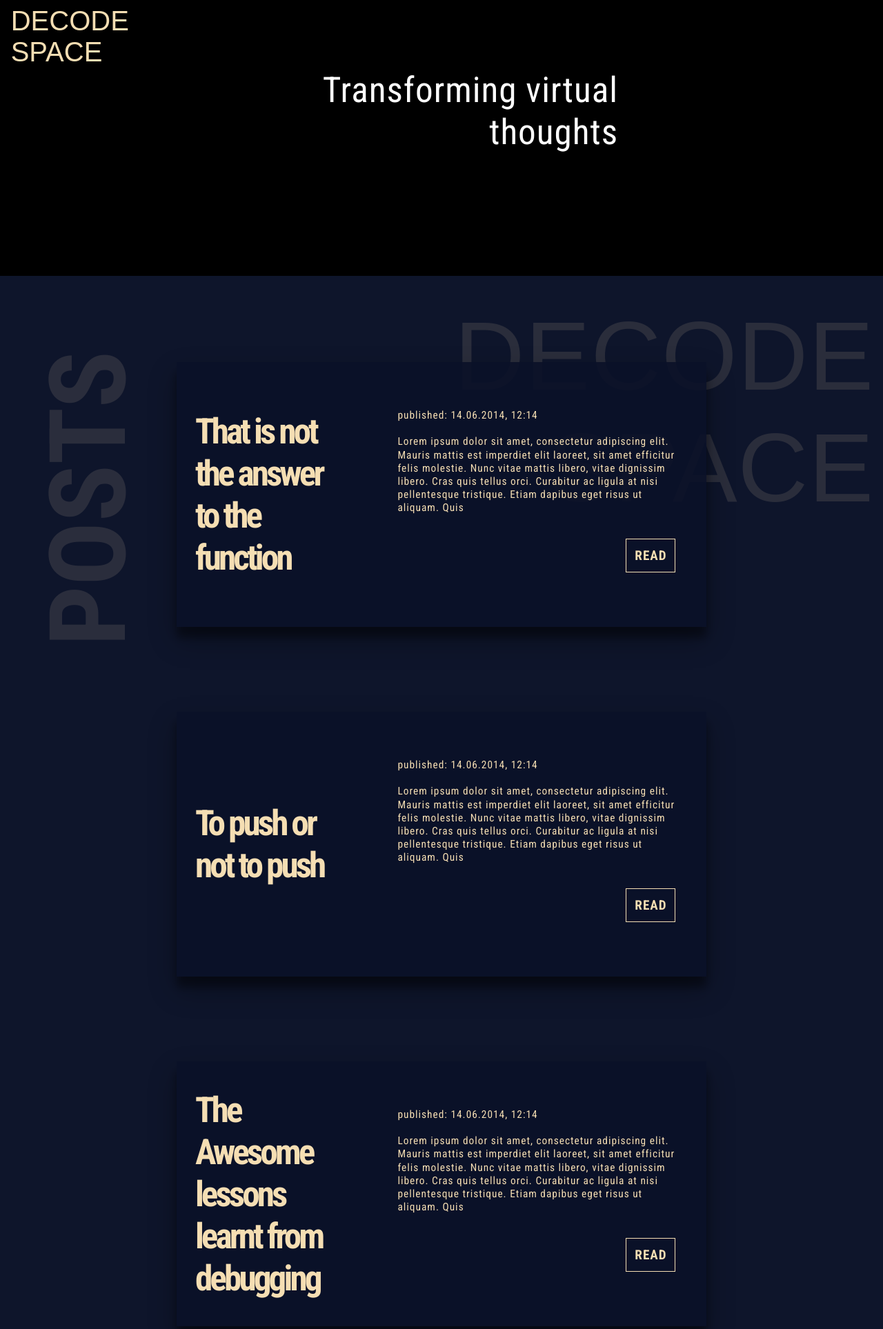
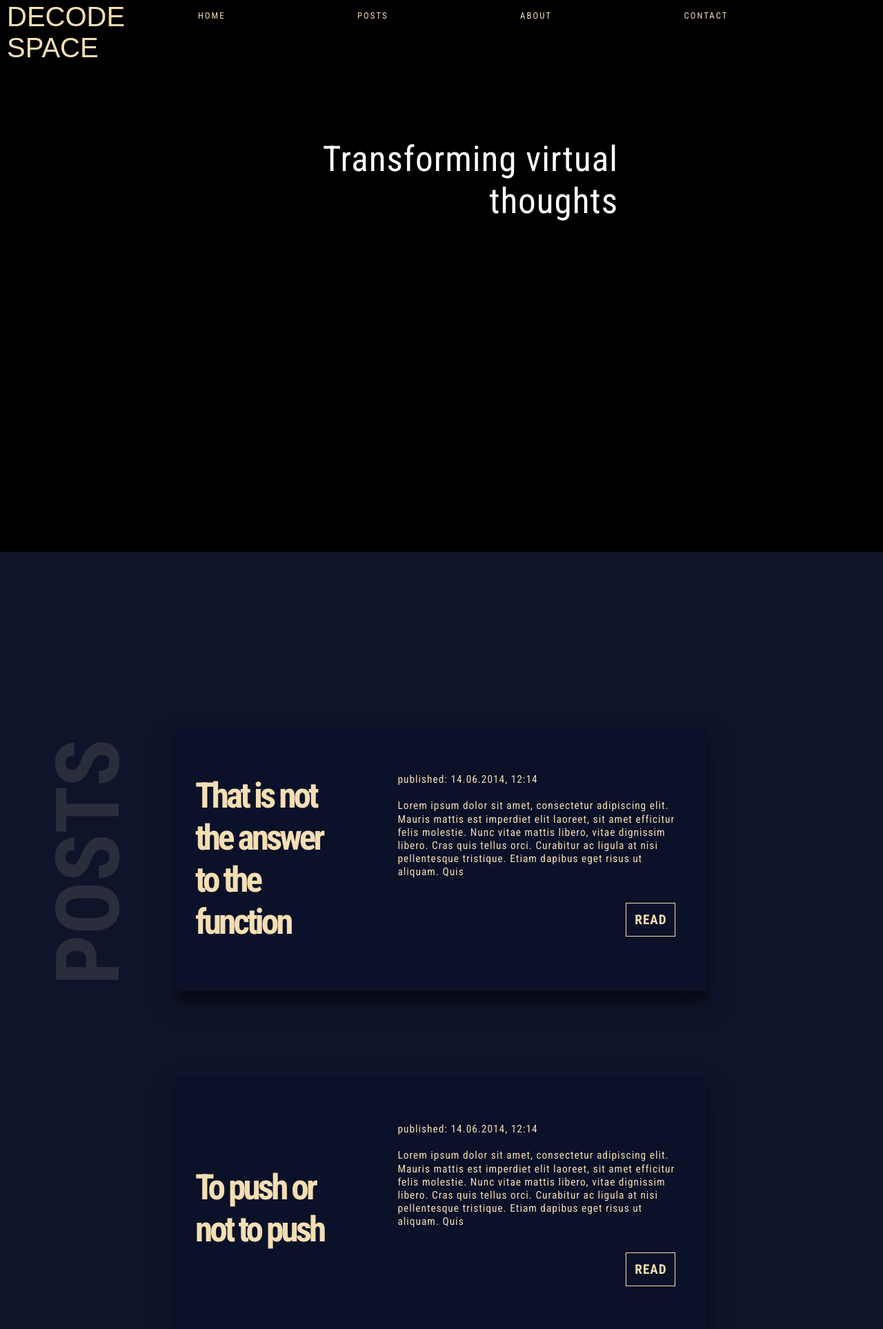
Before and after one commit to loetcodes/blogWebApp, a Django app: template blogapp/templates/blogapp/post_list.html in a window 1280 px wide. Shown: the top 1927 px of the page at 69% size. Run offline with Django 3.2, Linux system fonts and the light colour scheme; the template is opened without the code that fills it, so the values that code supplies are empty; some web fonts are replaced.

Commit message:
web page update

```diff
--- a/blogapp/templates/blogapp/post_list.html
+++ b/blogapp/templates/blogapp/post_list.html
@@ -9,10 +9,12 @@
 		<div class="title-logo">
 			<h1 class="title">decode<br>space</h1>
 		</div>
-
-		<!-- <div class="background-text">
-			<p>The Decode Space</p>
-		</div> -->
+		<nav id="navigation-bar" class="nav-bar">
+			<a class="nav-link" href="#home">Home</a>
+			<a class="nav-link" href="#posts">Posts</a>
+			<a class="nav-link" href="#about">About</a>
+			<a class="nav-link" href="#contact">Contact</a>
+		</nav>
 	</header>
 
 	</div>
@@ -20,17 +22,17 @@
 		<div class="background-text">
 			<p>Decode<br>Space</p>
 		</div>
-		<div class="top-banner">
+		<div id="home" class="top-banner">
 			<div class="banner-text-1">
 				<p>Transforming virtual thoughts</hp>
 			</div>
 		</div>
-		<div class="content-section">
+		<div id="posts" class="content-section">
 			<div class="leftside-bar">
 				<h2 class="section-heading">Posts</h2>
 			</div>
 			<div class="post-container">
-				<div class="post">
+				<div class="post-card">
 					<h3 class="post-title">That is not the answer to the function</h3>
 		            <div class="post-details">
 		            	<p>published: 14.06.2014, 12:14<br><br><!-- The random musings of one Louiz brought to you by no one, sponsored by probably negative number of people<br> -->Lorem ipsum dolor sit amet, consectetur adipiscing elit. Mauris mattis est imperdiet elit laoreet, sit amet efficitur felis molestie. Nunc vitae mattis libero, vitae dignissim libero. Cras quis tellus orci. Curabitur ac ligula at nisi pellentesque tristique. Etiam dapibus eget risus ut aliquam. Quis</p>
@@ -41,7 +43,7 @@
 		            <!-- <hr> -->
 		        </div>
 
-		        <div class="post">
+		        <div class="post-card">
 		        	<h3 class="post-title">To push or not to push</h3>
 		            <div class="post-details">
 		            	<p>published: 14.06.2014, 12:14<br><br>Lorem ipsum dolor sit amet, consectetur adipiscing elit. Mauris mattis est imperdiet elit laoreet, sit amet efficitur felis molestie. Nunc vitae mattis libero, vitae dignissim libero. Cras quis tellus orci. Curabitur ac ligula at nisi pellentesque tristique. Etiam dapibus eget risus ut aliquam. Quis</p>
@@ -52,7 +54,7 @@
 		            <!-- <hr> -->
 		        </div>
 
-		        <div class="post">
+		        <div class="post-card">
 		        	<h3 class="post-title">The Awesome lessons learnt from debugging</h3>
 		            <div class="post-details">
 		            	<p>published: 14.06.2014, 12:14<br><br>Lorem ipsum dolor sit amet, consectetur adipiscing elit. Mauris mattis est imperdiet elit laoreet, sit amet efficitur felis molestie. Nunc vitae mattis libero, vitae dignissim libero. Cras quis tellus orci. Curabitur ac ligula at nisi pellentesque tristique. Etiam dapibus eget risus ut aliquam. Quis</p>
@@ -63,7 +65,7 @@
 		            <!-- <hr> -->
 		        </div>
 
-		        <div class="post">
+		        <div class="post-card">
 		        	<h3 class="post-title">That is not the answer to the function</h3>
 		            <div class="post-details">
 		            	<p>published: 14.06.2014, 12:14<br><br>Lorem ipsum dolor sit amet, consectetur adipiscing elit. Mauris mattis est imperdiet elit laoreet, sit amet efficitur felis molestie. Nunc vitae mattis libero, vitae dignissim libero. Cras quis tellus orci. Curabitur ac ligula at nisi pellentesque tristique. Etiam dapibus eget risus ut aliquam. Quis</p>
@@ -74,7 +76,7 @@
 		            <!-- <hr> -->
 		        </div>
 
-		        <div class="post">
+		        <div class="post-card">
 		        	<h3 class="post-title">The Awesome lessons learnt from debugging</h3>
 		            <div class="post-details">
 		            	<p>published: 14.06.2014, 12:14<br><br>Lorem ipsum dolor sit amet, consectetur adipiscing elit. Mauris mattis est imperdiet elit laoreet, sit amet efficitur felis molestie. Nunc vitae mattis libero, vitae dignissim libero. Cras quis tellus orci. Curabitur ac ligula at nisi pellentesque tristique. Etiam dapibus eget risus ut aliquam. Quis</p>
@@ -87,22 +89,23 @@
 			</div>
 			<div class="rightside-bar"></div>
 		</div>
-		<div class="about-section">
+		<div id="about" class="about-section">
 			<div class="leftside-bar">
 				<h2 class="section-heading">About</h2>
 			</div>
 			<div class="post-details">
-				<p>Lorem ipsum dolor sit amet, consectetur adipiscing elit. Mauris mattis est imperdiet elit laoreet, sit amet efficitur felis molestie. Nunc vitae mattis libero, vitae dignissim libero. Cras quis tellus orci. Curabitur ac ligula at nisi pellentesque tristique. Etiam dapibus eget risus ut aliquam. Quis</p>
+				<p>I am Louisa, a software developer from this version of the universe. I have a passion for computers and tech and see them as the chance to bring one's ideas to life - sort of decode one's ideas.<br><br><!-- All my life I was drawn to tech but didn't have the chance or the means to fully pursue it.  -->In 2017, I decided to leap and officially pursue my passion whilst still working at my full time job! It was the beginning of an exciting journey and I have never looked back. <br><br> In the time that has passed since I wrote my first program I have enjoyed the excitement that accompanies solving a problem and exploration for the sake of exploration, the rollercoaster of learning and unlearning, and the highlights of interacting with an amazing global dev community. I could go on and on about all the stuff that has become possible ever since I stepped into the framework behind computers but im hoping to keep this as short as possible.<br><br>With all that going on and after a great deal of self reflection, I decided to start Decode Space as an outlet for my dev journey. I like to think of it as a space to teach and learn, explore creative, random-crazy and not-so-crazy thoughts, and everything in between. <br><br>Decode Space is about transforming thoughts into reality.
+				</p>
 			</div>
 			<div class="rightside-bar"></div>
 		</div>
 
-		<div class="contact-container">
+		<div id="contact" class="contact-container">
 			<div class="social-title">
 				<h2 class="post-title">Say Hi . . .</h2>
 			</div>
 			<div class="post-details">
-				<p>I'm definitely not going to make you feel the pain of filling a form, just drop me a message on any of the links below!!</p>
+				<p>I'm definitely not going to make you fill some painful form,<br>just drop me a message on any of the links below!!</p>
 			</div>
 			<div class="social-media">
 				<a class="social-link" href="https://twitter.com/luizoutlets">
--- a/blogapp/templates/blogapp/style.css
+++ b/blogapp/templates/blogapp/style.css
@@ -20,8 +20,13 @@
     --body-background: #101421;
     --post-background: rgba(10, 17, 41, 0.26);
     --post-background: rgb(14, 21, 43);
+
     --theme-color1: rgb(14, 21, 43);
     --theme-color2: #eed8af;
+
+    --text-color1: #f5deb3;
+    --text-color2: #fff;
+
     --faint-text1: rgba(48, 21, 107, 0.3);
     --faint-text2: rgba(68, 68, 68, 0.3);
 
@@ -30,6 +35,7 @@
 html{
 
 }
+
 body {
     margin: 0px;
     margin-top: 0px;
@@ -57,37 +63,54 @@ p {
 
 
 .title-section {
-    width: 20%;
+    width: 100%;
     position: fixed;
-    z-index: 1;
-
+    display: flex;
+    z-index: 2;
 }
 
 .title-logo {
     background: #000;
     width: max-content;
-    max-width: 500px;
+    max-width: 250px;
     height: max-content;
-    margin: 3%;
-    /*font-family: 'Allerta Stencil', sans-serif;
-    text-transform: uppercase;
-    font-size: 50px;
-    font-weight: normal;*/
 }
 
 .title {
     font-family: 'Allerta Stencil', sans-serif;
     color: var(--mustard_yellow, #f5deb3);
     color: var(--wheat_like, #f5deb3);
-    margin: 8px;
-    /*font-family: 'Monoton', cursive;*/
+    margin: 0px 8px;
+    padding: 2px;
     text-transform: uppercase;
     font-size: 40px;
     font-weight: normal;
-    /*font-family: 'Monoton', cursive;*/
 }
 
-.page{
+#navigation-bar {
+    width: 75%;
+    height: 100%;
+}
+
+.nav-bar {
+    background: black;
+    display: flex;
+    justify-content: space-evenly;
+    box-shadow: 0 19px 38px rgba(0,0,0,0.30), 0 8px 10px rgba(0, 0, 0, 0.18);
+}
+
+.nav-link {
+    font-size: 1vw;
+    letter-spacing: 2px;
+    text-transform: uppercase;
+    text-decoration: none;
+    color: var(--text-color1, #fff);
+    margin: auto;
+    padding: 15px;
+
+}
+
+.page {
     margin-top: 0px;
     color: wheat;
     z-index: 0;
@@ -95,7 +118,7 @@ p {
 
 .top-banner {
     background: #000;
-    height: 50vh;
+    height: 100vh;
 }
 
 .banner-text-1 {
@@ -124,14 +147,14 @@ p {
     text-align: right;
     text-transform: uppercase;
     z-index: -1;
-    /*text-shadow: 13px 9px 19px #63606078, 5px 12px 19px #1c193adb;*/
 }
 
 .content-section {
     display: grid;
     width: 100%;
     grid-template-columns: 20% 60% 20%;
-    margin: 5% auto;
+    margin: 10% auto;
+    padding-top: 5%;
 }
 
 .about-section{
@@ -139,29 +162,27 @@ p {
     width: 100%;
     grid-template-columns: 20% 60% 20%;
     margin: 10% auto;
+    padding: 15% 0%;
 }
 
 .section-heading {
     transform: rotate(-90deg);
-    font-size: 12vw;
+    font-size: 10vw;
     color: #2a2d3c;
     text-transform: uppercase;
     position: relative;
     top: 5%;
 }
 
-
 .post-container {
     width: 100%;
     margin: 0 auto;
     grid-column: 2;
     display: grid;
-    /*grid-template-columns: 52% 44%;*/
-    /*grid-gap: 1%;*/
     z-index: 1;
 }
 
-.post {
+.post-card {
     margin: 8% auto;
     min-height: 30em;
     /*padding: 0% 5%;*/
@@ -191,10 +212,6 @@ p {
 .post-details {
     margin: auto 5%;
     margin: auto;
-    /*margin-bottom: 10%;*/
-    /*margin-left: 5%;
-    margin-right: 5%;
-    margin-top: 15%;*/
     width: 85%;
     font-size: 1.2vw;
     line-height: 1.5vw;
@@ -206,7 +223,6 @@ p {
     text-align: right;
     margin: 4% 2%;
     padding: 5% 0%;
-    /*padding-bottom: 1%*/
 
 }
 
@@ -241,7 +257,6 @@ p {
     margin: 5% auto;
 }
 
-
 .social-media {
     font-size: 1.5vw;
     display: flex;
```
